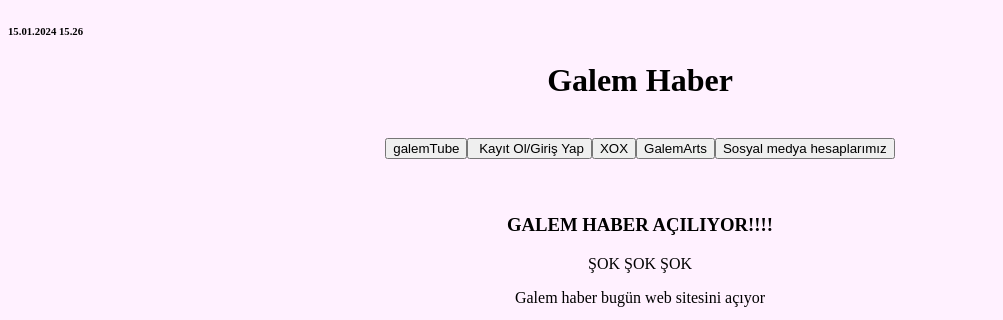
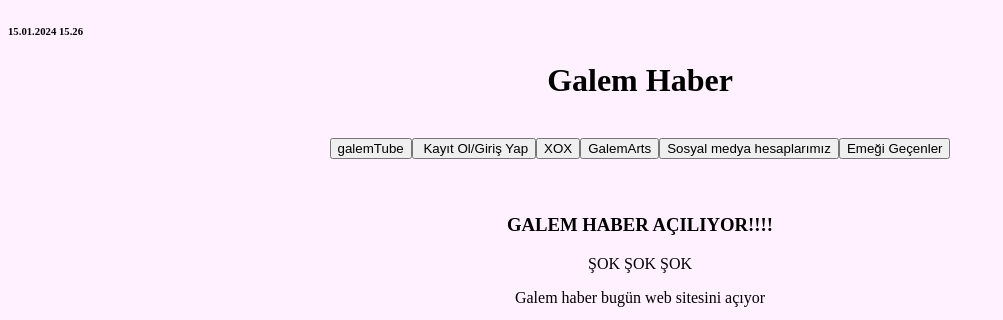
Before and after one commit to galemyork/galemyork.github.io, a plain HTML site: page index.html in a window 1280 px wide. Shown: the top 320 px of the page, without its empty margins (0-1003 px from the left). Drawn offline with Linux system fonts and the light colour scheme.

Commit message:
Update index.html

```diff
--- a/index.html
+++ b/index.html
@@ -9,7 +9,7 @@
     <body>
         </center><h6>15.01.2024  15.26</h6><center>
         <h1>Galem Haber</h1><br>
-        <input type="button" onClick="location.href='galemtube.html'" value="galemTube" /><input type="button" onClick="location.href='galemgirisformdenemesi.html'" value=" Kayıt Ol/Giriş Yap" /><input type="button" onclick="location.href='XOX.html'" value="XOX"><input type="button" onclick="location.href='dalleçakması.html'" value="GalemArts"><input type="button" onClick="location.href='medya.html'" value="Sosyal medya hesaplarımız" /><br><br><br>
+        <input type="button" onClick="location.href='galemtube.html'" value="galemTube" /><input type="button" onClick="location.href='galemgirisformdenemesi.html'" value=" Kayıt Ol/Giriş Yap" /><input type="button" onclick="location.href='XOX.html'" value="XOX"><input type="button" onclick="location.href='dalleçakması.html'" value="GalemArts"><input type="button" onClick="location.href='medya.html'" value="Sosyal medya hesaplarımız" /><input type="button" onClick="location.href='isimlistesi.html'" value="Emeği Geçenler" /><br><br><br>
         <h3>GALEM HABER AÇILIYOR!!!!</h3>
         </h5> ŞOK ŞOK ŞOK</h5>
 
```
